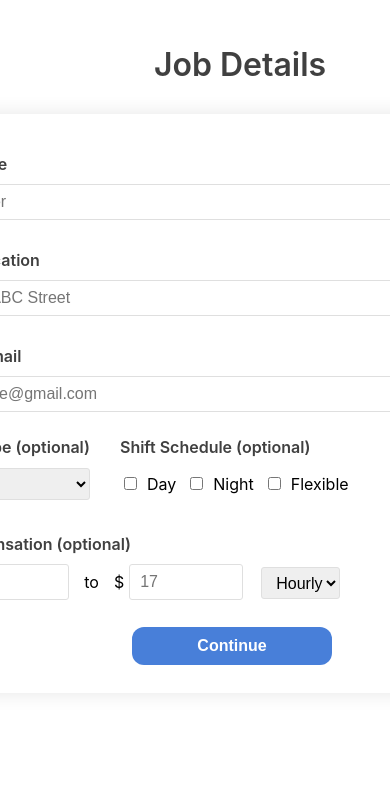
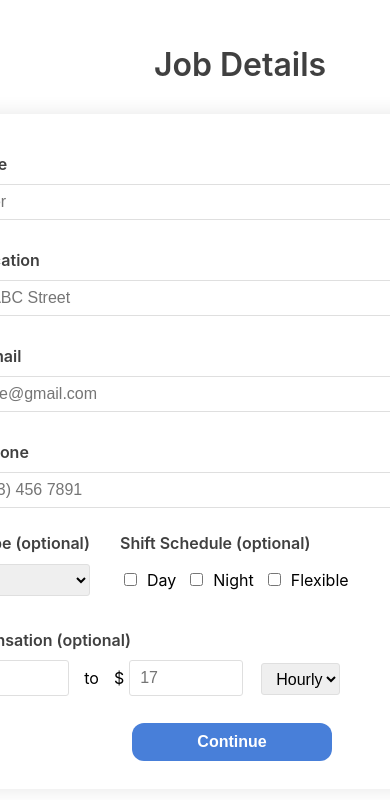
Before and after one commit to ljq2022/jobspread, a React (Create React App) app: page / in a window 390 px wide. Shown: the top 800 px of the page. Built offline with nearby package versions, Linux system fonts and the light colour scheme; no server answers.

Commit message:
added phone field

```diff
--- a/src/screens/jobDetails/index.js
+++ b/src/screens/jobDetails/index.js
@@ -54,6 +54,15 @@ export const JobDetails = () => {
                 style={jobDetailsStyles.inputTextfield}
               />
               <ValidationError message={errors.employerEmail} />
+            </div>
+            <div style={jobDetailsStyles.inputSection}>
+              <label style={jobDetailsStyles.inputDesc}>Your Phone</label>
+              <Field
+                name="phone"
+                placeholder="+1 (123) 456 7891"
+                style={jobDetailsStyles.inputTextfield}
+              />
+              <ValidationError message={errors.phone} />
             </div>
             <div style={jobDetailsStyles.checkBoxContainer}>
               <div
--- a/src/screens/jobDetails/validator.js
+++ b/src/screens/jobDetails/validator.js
@@ -18,4 +18,5 @@ export const jobDetailValidationSchema = yup.object({
       `Compensation upper bound must be greater than ${SALARY_MINIMUM}`
     ),
   employerEmail: yup.string().required("Please enter your email."),
+  phone: yup.string().required("Please enter your phone number."),
 });
```
